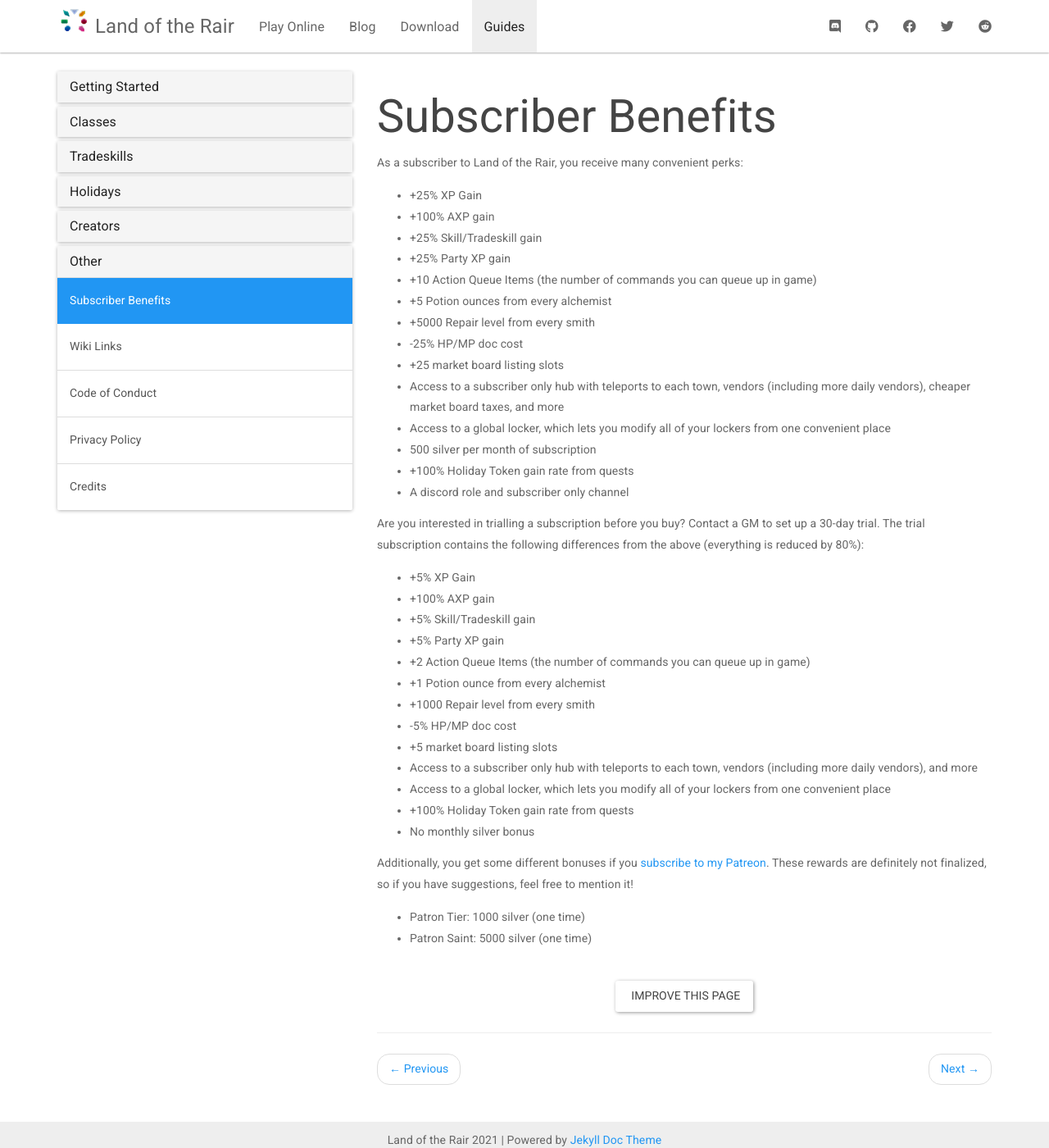
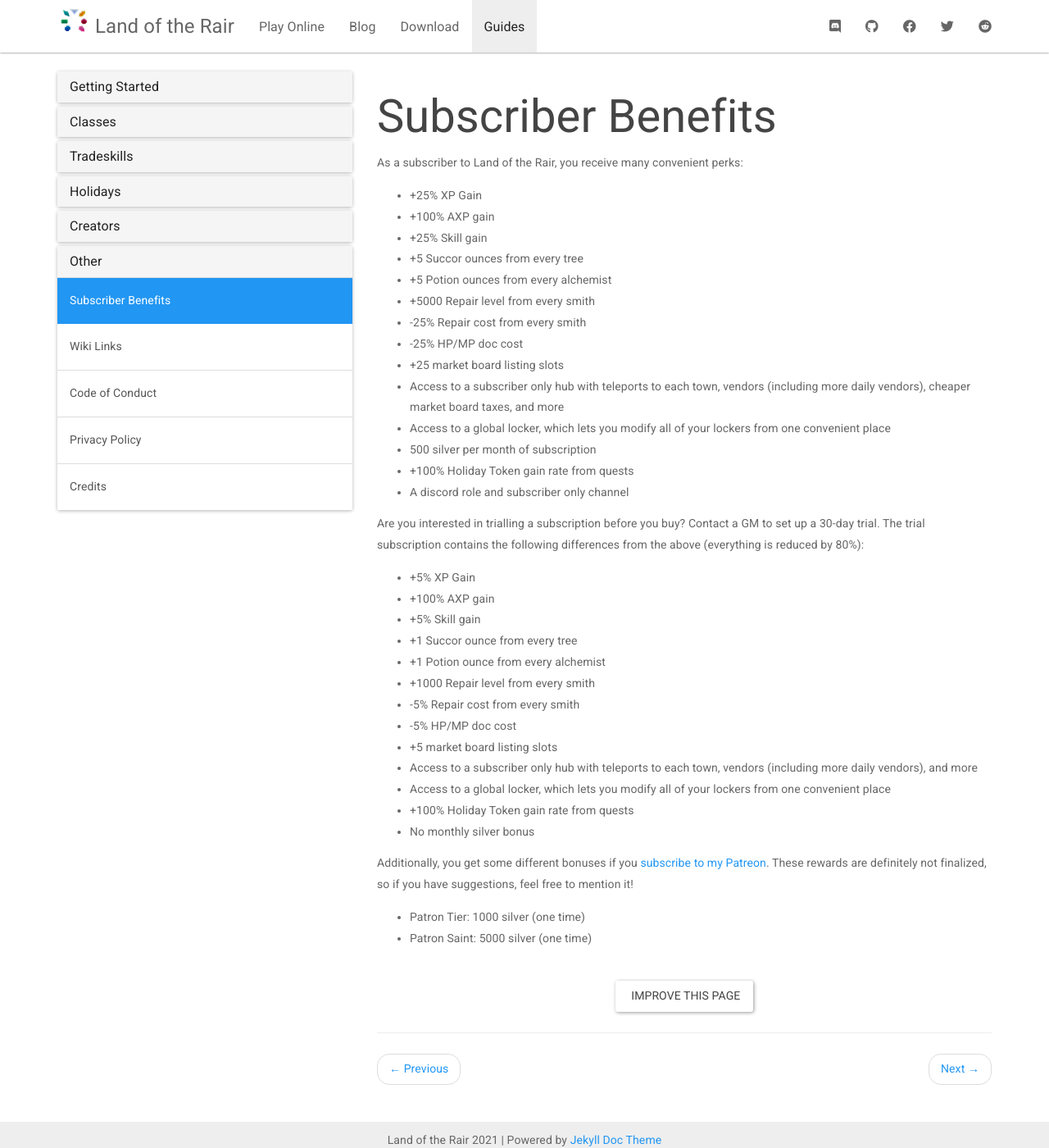
Before and after one commit to LandOfTheRair/landoftherair.github.io, a Jekyll site: the page built from _docs/other/subscriber-benefits.md, in a window 1280 px wide and 1400 px high. Shown: the whole window at 82% size. Built offline with Jekyll 4.4.1, drawn with Linux system fonts in a browser that asks for light colours; nearby versions of some CDN libraries.

Commit message:
Update subscriber-benefits.md

```diff
--- a/_docs/other/subscriber-benefits.md
+++ b/_docs/other/subscriber-benefits.md
@@ -7,11 +7,11 @@ As a subscriber to Land of the Rair, you receive many convenient perks:
 
 * +25% XP Gain
 * +100% AXP gain
-* +25% Skill/Tradeskill gain
-* +25% Party XP gain
-* +10 Action Queue Items (the number of commands you can queue up in game)
+* +25% Skill gain
+* +5 Succor ounces from every tree
 * +5 Potion ounces from every alchemist
 * +5000 Repair level from every smith
+* -25% Repair cost from every smith
 * -25% HP/MP doc cost
 * +25 market board listing slots
 * Access to a subscriber only hub with teleports to each town, vendors (including more daily vendors), cheaper market board taxes, and more
@@ -24,11 +24,11 @@ Are you interested in trialling a subscription before you buy? Contact a GM to s
 
 * +5% XP Gain
 * +100% AXP gain
-* +5% Skill/Tradeskill gain
-* +5% Party XP gain
-* +2 Action Queue Items (the number of commands you can queue up in game)
+* +5% Skill gain
+* +1 Succor ounce from every tree
 * +1 Potion ounce from every alchemist
 * +1000 Repair level from every smith
+* -5% Repair cost from every smith
 * -5% HP/MP doc cost
 * +5 market board listing slots
 * Access to a subscriber only hub with teleports to each town, vendors (including more daily vendors), and more
```
